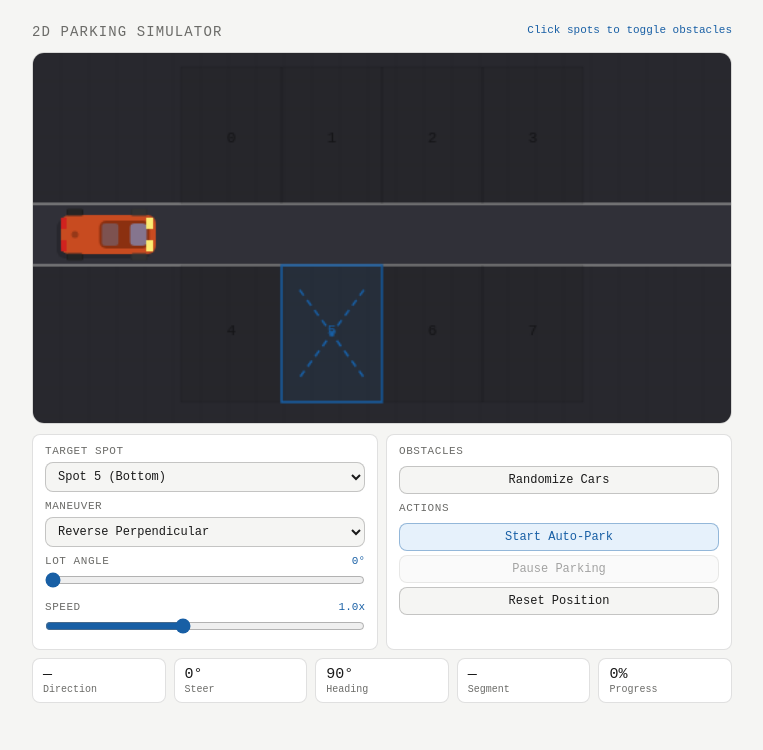
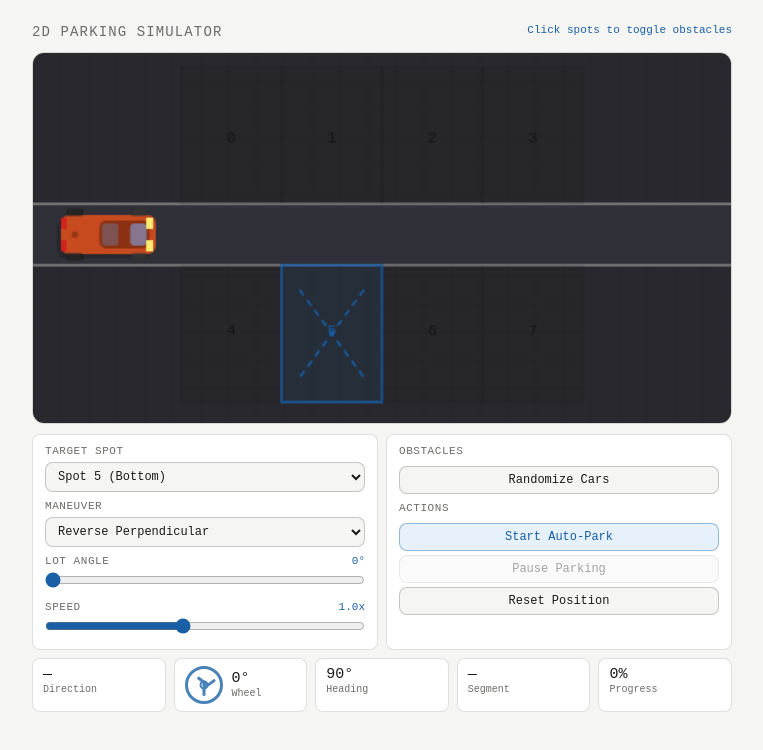
Before and after one commit to jaimegarcia/parking-simulator, a website: page index.html in a window 1280 px wide. Shown: the whole page, without its empty margins (258-1021 px from the left). Drawn offline with Linux system fonts and the light colour scheme.

Commit message:
Adding steering wheel and angles

```diff
--- a/app.js
+++ b/app.js
@@ -16,6 +16,8 @@ for(let i=0;i<4;i++) SPOTS.push({idx:4+i, col:i, cy:BOT_Y+SPOT_H/2, row:'bot'});
 
 const CAR_LEN=68, CAR_WID=28, WB=46, RA_BACK=12, RA_FRONT=RA_BACK+WB;
 const WW=5, WH=12;
+const STEERING_WHEEL_RATIO=14;
+const MAX_STEERING_WHEEL_TURN=540;
 
 let car={x:0,y:0,heading:0,steerAngle:0};
 let traj=[], path=null, dist=0, state='idle';
@@ -707,8 +709,15 @@ function loop(ts){
 }
 
 function updateStats(pose){
+  const tireSteerDeg=pose?Math.round((car.steerAngle||0)*180/Math.PI):0;
+  const wheelSteerDeg=Math.max(-MAX_STEERING_WHEEL_TURN, Math.min(MAX_STEERING_WHEEL_TURN, Math.round(tireSteerDeg * STEERING_WHEEL_RATIO)));
+  const wheel=document.getElementById('steering-wheel');
+  if(wheel && wheel.style) {
+    wheel.style.setProperty('--steer-turn', `${wheelSteerDeg}deg`);
+    if(wheel.classList) wheel.classList.toggle('is-active', state === 'running' || state === 'paused');
+  }
   document.getElementById('s-dir').textContent=pose?(pose.rev?'REV':'FWD'):'—';
-  document.getElementById('s-steer').textContent=pose?Math.round((car.steerAngle||0)*180/Math.PI)+'°':'0°';
+  document.getElementById('s-steer').textContent=wheelSteerDeg+'°';
   document.getElementById('s-head').textContent=Math.round(((car.heading||0)*180/Math.PI+360+90)%360)+'°';
   document.getElementById('s-seg').textContent=pose?pose.label:'—';
   document.getElementById('s-prog').textContent=path?Math.min(100, Math.round(dist/path.totalLen*100))+'%':'0%';
--- a/index.html
+++ b/index.html
@@ -49,7 +49,18 @@
     </div>
     <div id="stats">
       <div class="st"><div class="sv" id="s-dir">FWD</div><div class="sl">Direction</div></div>
-      <div class="st"><div class="sv" id="s-steer">0°</div><div class="sl">Steer</div></div>
+      <div class="st steering-st">
+        <div class="steering-wheel" id="steering-wheel" aria-hidden="true">
+          <span class="wheel-hub"></span>
+          <span class="wheel-spoke wheel-spoke-top"></span>
+          <span class="wheel-spoke wheel-spoke-left"></span>
+          <span class="wheel-spoke wheel-spoke-right"></span>
+        </div>
+        <div>
+          <div class="sv" id="s-steer">0°</div>
+          <div class="sl">Wheel</div>
+        </div>
+      </div>
       <div class="st"><div class="sv" id="s-head">90°</div><div class="sl">Heading</div></div>
       <div class="st"><div class="sv" id="s-seg">—</div><div class="sl">Segment</div></div>
       <div class="st"><div class="sv" id="s-prog">0%</div><div class="sl">Progress</div></div>
--- a/styles.css
+++ b/styles.css
@@ -61,6 +61,44 @@ input[type="range"]:disabled { opacity: .4; cursor: not-allowed; }
 input[type="range"] { width: 100%; accent-color: var(--color-text-info); cursor: pointer; }
 #stats { grid-column: 1 / -1; display: flex; gap: 8px; flex-wrap: wrap; }
 .st { flex: 1; min-width: 70px; background: var(--color-background-primary); border-radius: var(--border-radius-md); padding: 7px 10px; border: 0.5px solid var(--color-border-tertiary); }
+.steering-st { display: flex; align-items: center; gap: 9px; min-width: 118px; }
+.steering-wheel {
+  --steer-turn: 0deg;
+  position: relative;
+  width: 38px;
+  height: 38px;
+  flex: 0 0 38px;
+  border: 3px solid var(--color-text-info);
+  border-radius: 50%;
+  color: var(--color-text-info);
+  opacity: .78;
+  transform: rotate(var(--steer-turn));
+  transition: transform .12s linear, opacity .15s ease;
+}
+.steering-wheel.is-active { opacity: 1; }
+.wheel-hub {
+  position: absolute;
+  width: 9px;
+  height: 9px;
+  left: 50%;
+  top: 50%;
+  border: 2px solid currentColor;
+  border-radius: 50%;
+  transform: translate(-50%, -50%);
+}
+.wheel-spoke {
+  position: absolute;
+  left: 50%;
+  top: 50%;
+  width: 3px;
+  height: 14px;
+  border-radius: 999px;
+  background: currentColor;
+  transform-origin: 50% 0;
+}
+.wheel-spoke-top { transform: rotate(0deg) translate(-50%, -3px); }
+.wheel-spoke-left { transform: rotate(126deg) translate(-50%, -3px); }
+.wheel-spoke-right { transform: rotate(234deg) translate(-50%, -3px); }
 .sv { font-size: 15px; font-weight: 500; color: var(--color-text-primary); }
 .sl { font-size: 10px; color: var(--color-text-secondary); margin-top: 1px; }
 @media (max-width: 560px) {
```
